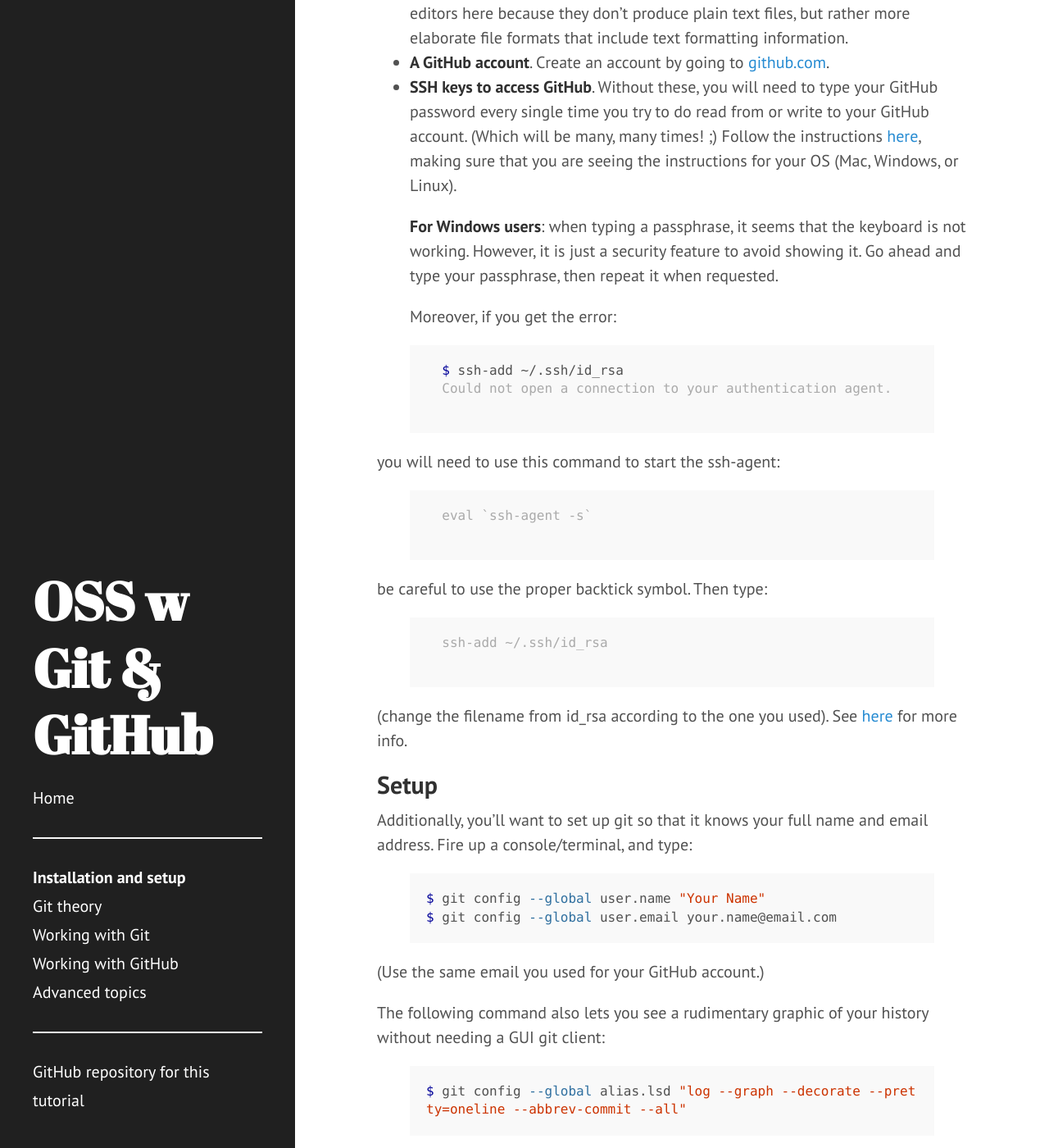
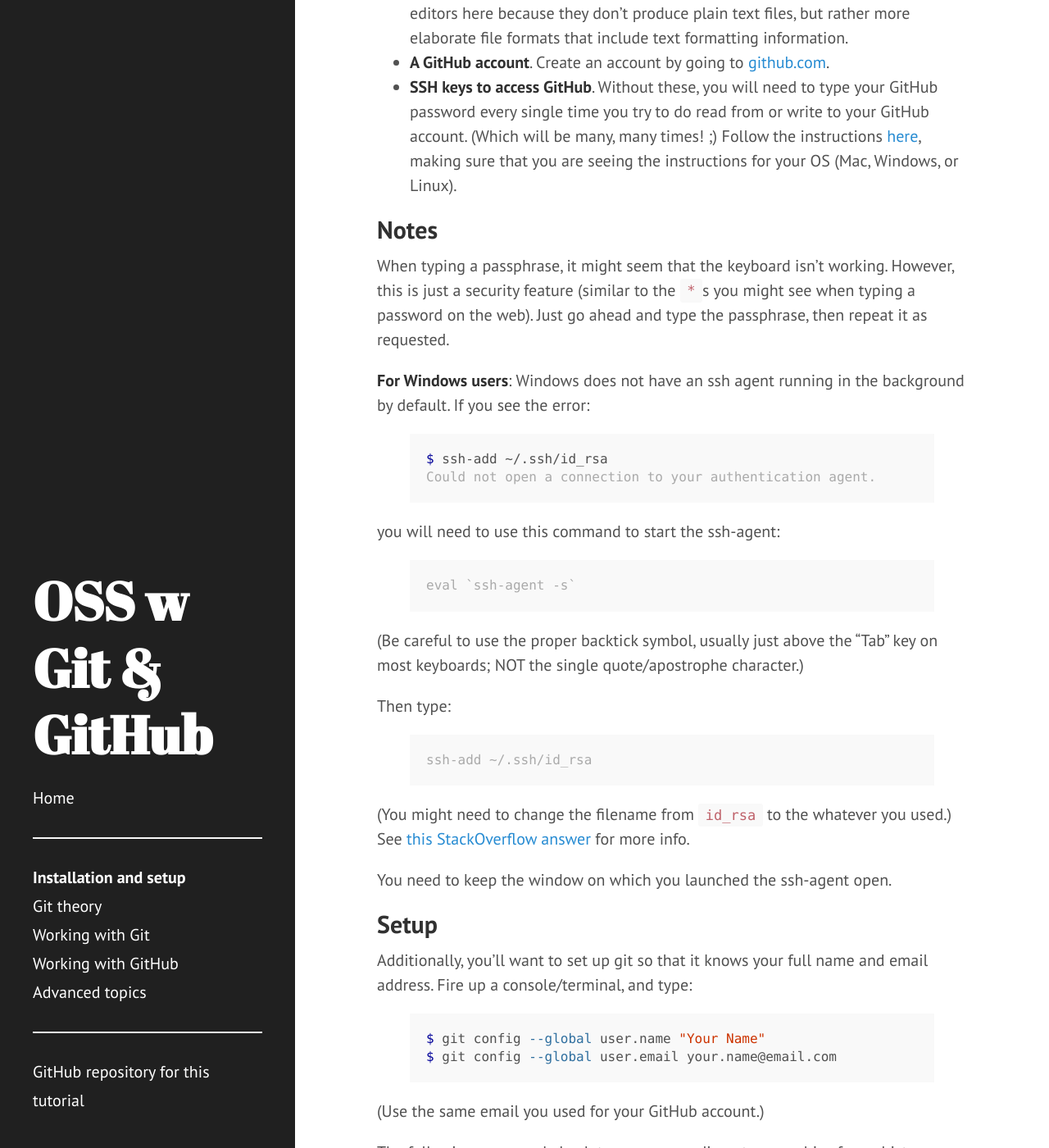
Before and after one commit to jni/git-tutorial, a Jekyll site: the page built from 0-installation.md, in a window 1280 px wide and 1400 px high, scrolled down 489 px. Shown: the whole window at 82% size. Built offline with Jekyll 4.4.1, drawn with Linux system fonts in a browser that asks for light colours.

Commit message:
Building on @alessandrotimmi's work on Windows instructions

```diff
--- a/0-installation.md
+++ b/0-installation.md
@@ -31,30 +31,41 @@
   [here](https://help.github.com/articles/generating-ssh-keys/), making sure
   that you are seeing the instructions for your OS (Mac, Windows, or Linux).
 
-  **For Windows users**: when typing a passphrase, it seems that the keyboard is not working. However, it is just a security feature to avoid showing it. Go ahead and type your passphrase, then repeat it when requested.
+## Notes
 
-  Moreover, if you get the error:
+When typing a passphrase, it might seem that the keyboard isn't working.
+However, this is just a security feature (similar to the `*`s you might see
+when typing a password on the web). Just go ahead and type the passphrase,
+then repeat it as requested.
 
-  {% highlight console %}
-  $ ssh-add ~/.ssh/id_rsa
-  Could not open a connection to your authentication agent.
-  {% endhighlight %}
+**For Windows users**: Windows does not have an ssh agent running in the
+background by default. If you see the error:
 
-  you will need to use this command to start the ssh-agent:
+{% highlight console %}
+$ ssh-add ~/.ssh/id_rsa
+Could not open a connection to your authentication agent.
+{% endhighlight %}
 
-  {% highlight console %}
-  eval `ssh-agent -s`
-  {% endhighlight %}
+you will need to use this command to start the ssh-agent:
 
-  be careful to use the proper backtick symbol. Then type:
+{% highlight console %}
+eval `ssh-agent -s`
+{% endhighlight %}
 
-  {% highlight console %}
-  ssh-add ~/.ssh/id_rsa
-  {% endhighlight %}
+(Be careful to use the proper backtick symbol, usually just above the "Tab"
+key on most keyboards; NOT the single quote/apostrophe character.)
 
-  (change the filename from id_rsa according to the one you used). See [here](http://stackoverflow.com/a/17848593) for more info.
+Then type:
 
+{% highlight console %}
+ssh-add ~/.ssh/id_rsa
+{% endhighlight %}
 
+(You might need to change the filename from `id_rsa` to the whatever you used.)
+See [this StackOverflow answer](http://stackoverflow.com/a/17848593) for more
+info.
+
+You need to keep the window on which you launched the ssh-agent open.
 
 ## Setup
 
```
